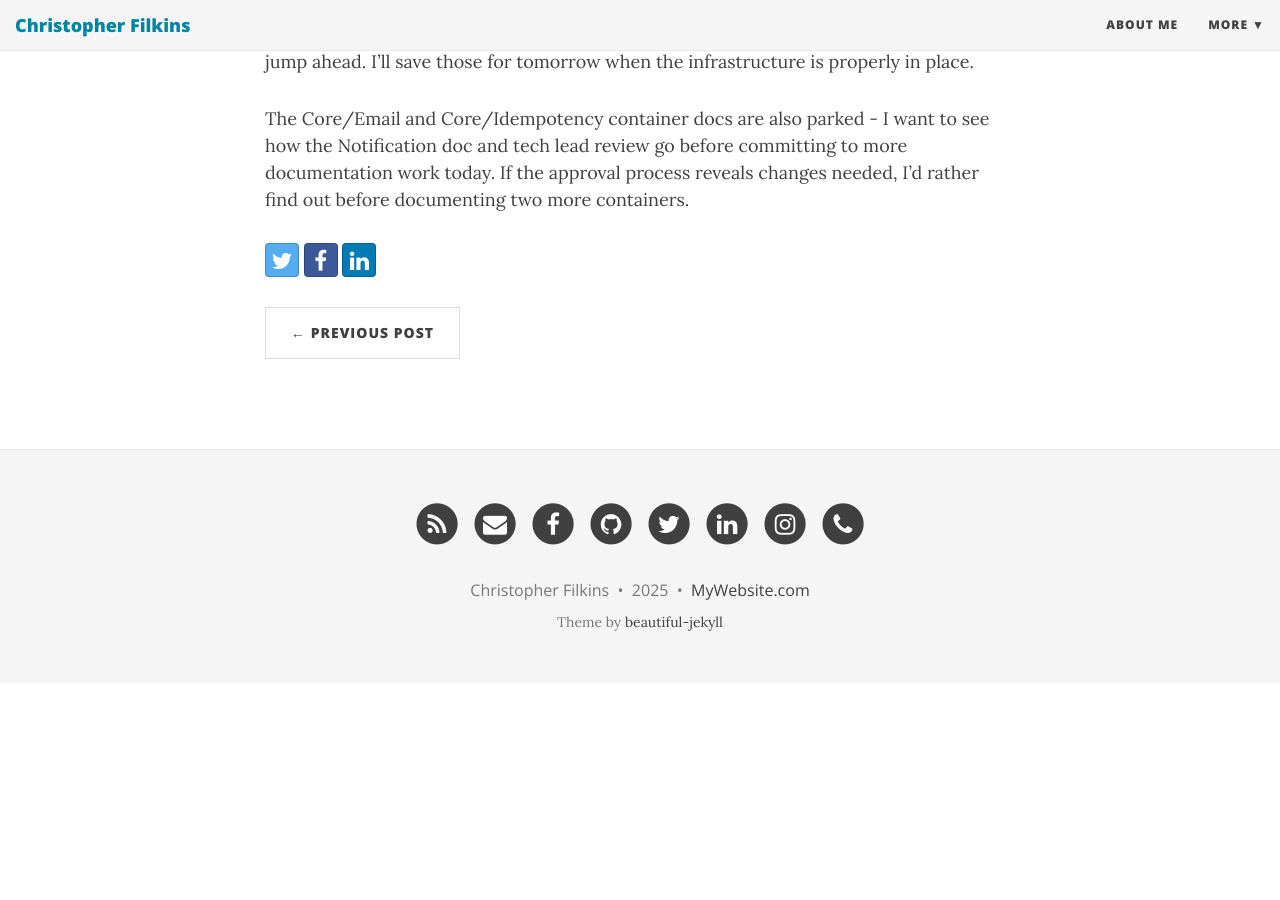
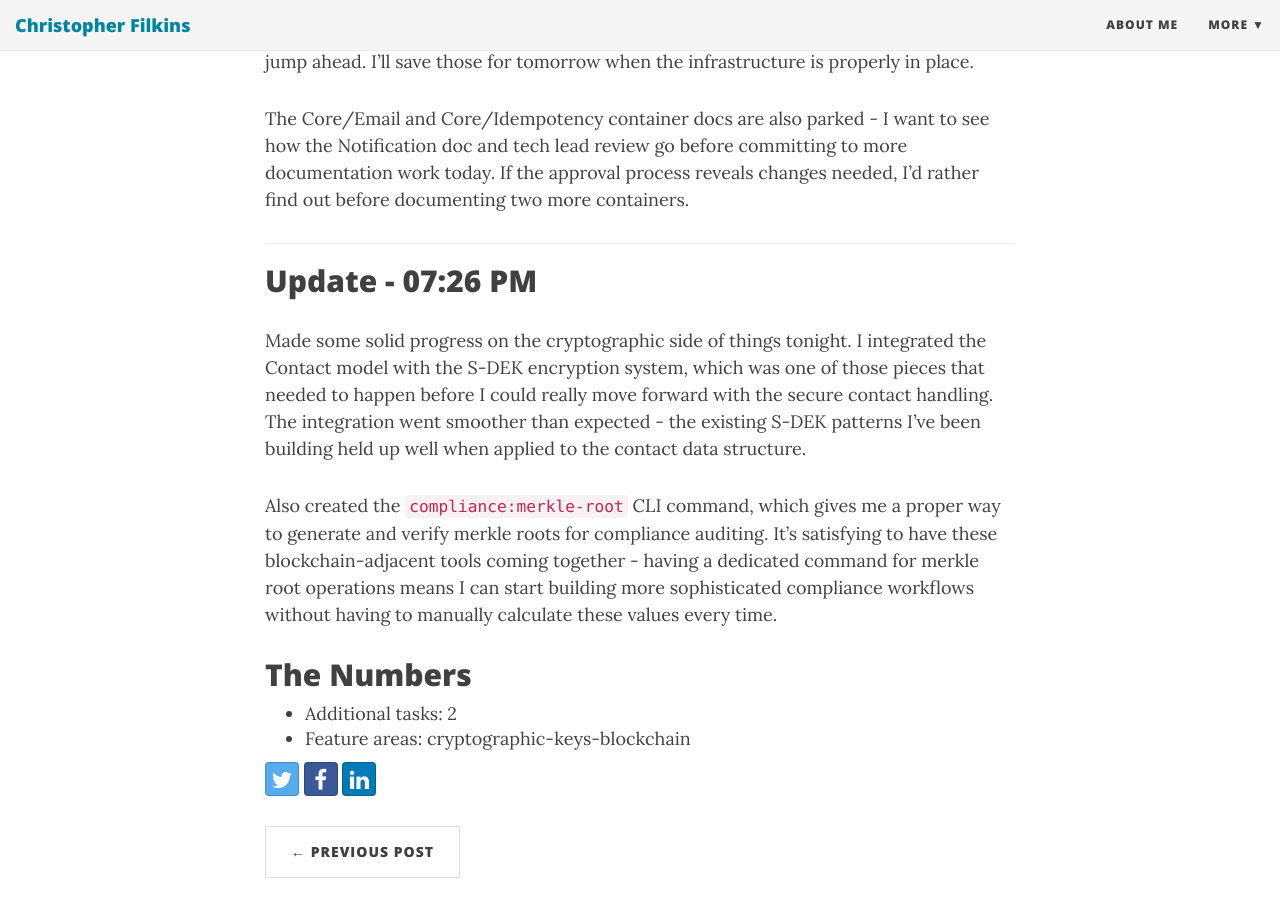
Before and after one commit to filchyboy/filchyboy.github.io, a Jekyll site: the page built from _posts/2025-12-29-todays-plan.md, in a window 1280 px wide and 900 px high, scrolled down 2004 px. Built offline with Jekyll 4.4.1, drawn with Linux system fonts in a browser that asks for light colours; nearby versions of some CDN libraries; before the commit the page ends 2687 px from its top, so only the background shows below that.

Commit message:
Update build-in-public update: Daily Development Update

```diff
--- a/_posts/2025-12-29-todays-plan.md
+++ b/_posts/2025-12-29-todays-plan.md
@@ -38,3 +38,20 @@ Still riding the accessibility momentum. This has a score of 18.5 and is part of
 I'm deliberately setting aside the other two accessibility tasks (threshold update and hit-area false positives) even though they're part of my high-momentum feature set. The hooks migration and addon installation are prerequisites, so it doesn't make sense to jump ahead. I'll save those for tomorrow when the infrastructure is properly in place.
 
 The Core/Email and Core/Idempotency container docs are also parked - I want to see how the Notification doc and tech lead review go before committing to more documentation work today. If the approval process reveals changes needed, I'd rather find out before documenting two more containers.
+
+---
+
+## Update - 07:26 PM
+
+Made some solid progress on the cryptographic side of things tonight. I integrated the Contact model with the S-DEK encryption system, which was one of those pieces that needed to happen before I could really move forward with the secure contact handling. The integration went smoother than expected - the existing S-DEK patterns I've been building held up well when applied to the contact data structure.
+
+Also created the `compliance:merkle-root` CLI command, which gives me a proper way to generate and verify merkle roots for compliance auditing. It's satisfying to have these blockchain-adjacent tools coming together - having a dedicated command for merkle root operations means I can start building more sophisticated compliance workflows without having to manually calculate these values every time.
+
+## The Numbers
+- Additional tasks: 2
+- Feature areas: cryptographic-keys-blockchain
+<!-- Generated by dev-tracker publish_to_jekyll.py (AI mode) -->
+<!-- accomplished-date: 2025-12-29 -->
+<!-- unit-ids: p3-00-contact-model-integration,p5-05-cli-merkle-root -->
+
+<!-- unit-ids: p3-00-contact-model-integration,p5-05-cli-merkle-root -->
```
